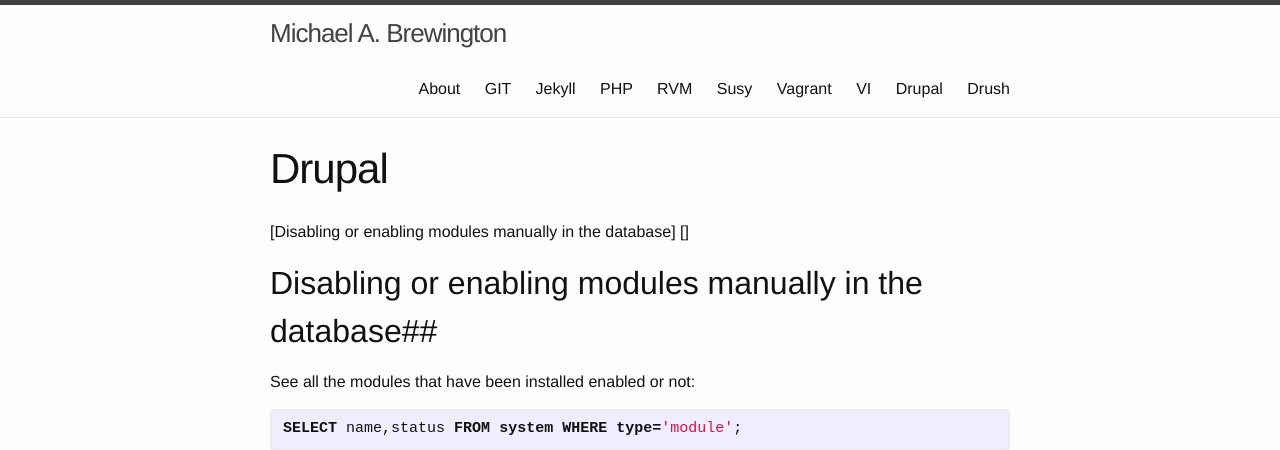
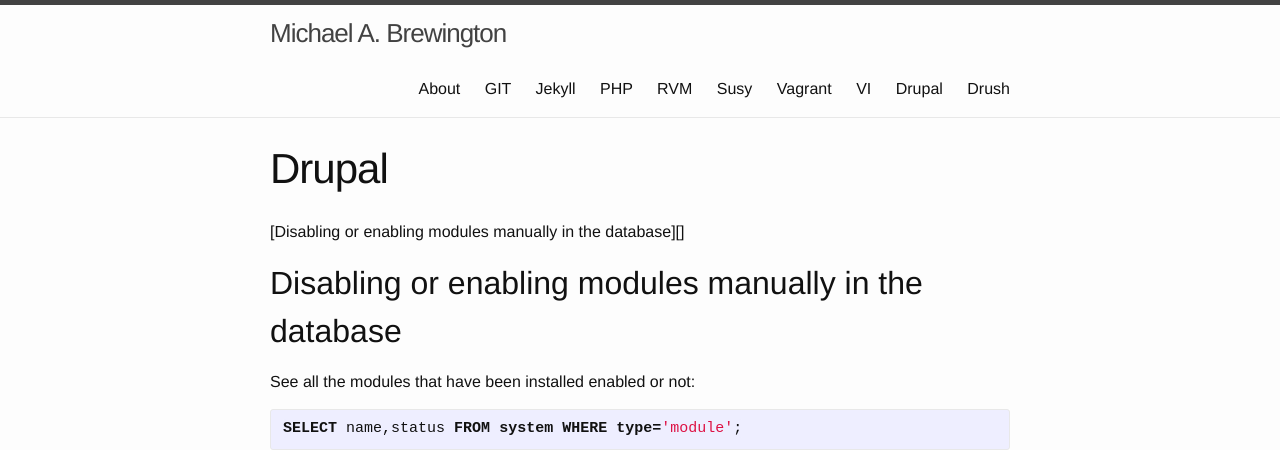
Before and after one commit to mikebrew/mikebrew.github.io, a Jekyll site: the page built from drupal.md, in a window 1280 px wide. Shown: the top 450 px of the page. Built offline with Jekyll 4.4.1, drawn with Linux system fonts in a browser that asks for light colours.

Commit message:
playing with linking

```diff
--- a/drupal.md
+++ b/drupal.md
@@ -3,9 +3,9 @@ layout: page
 title: Drupal
 permalink: /drupal/
 ---
-[Disabling or enabling modules manually in the database] []
+[Disabling or enabling modules manually in the database][]
 
-##Disabling or enabling modules manually in the database##
+##Disabling or enabling modules manually in the database
 
 See all the modules that have been installed enabled or not:
 {% highlight sql %}
```
